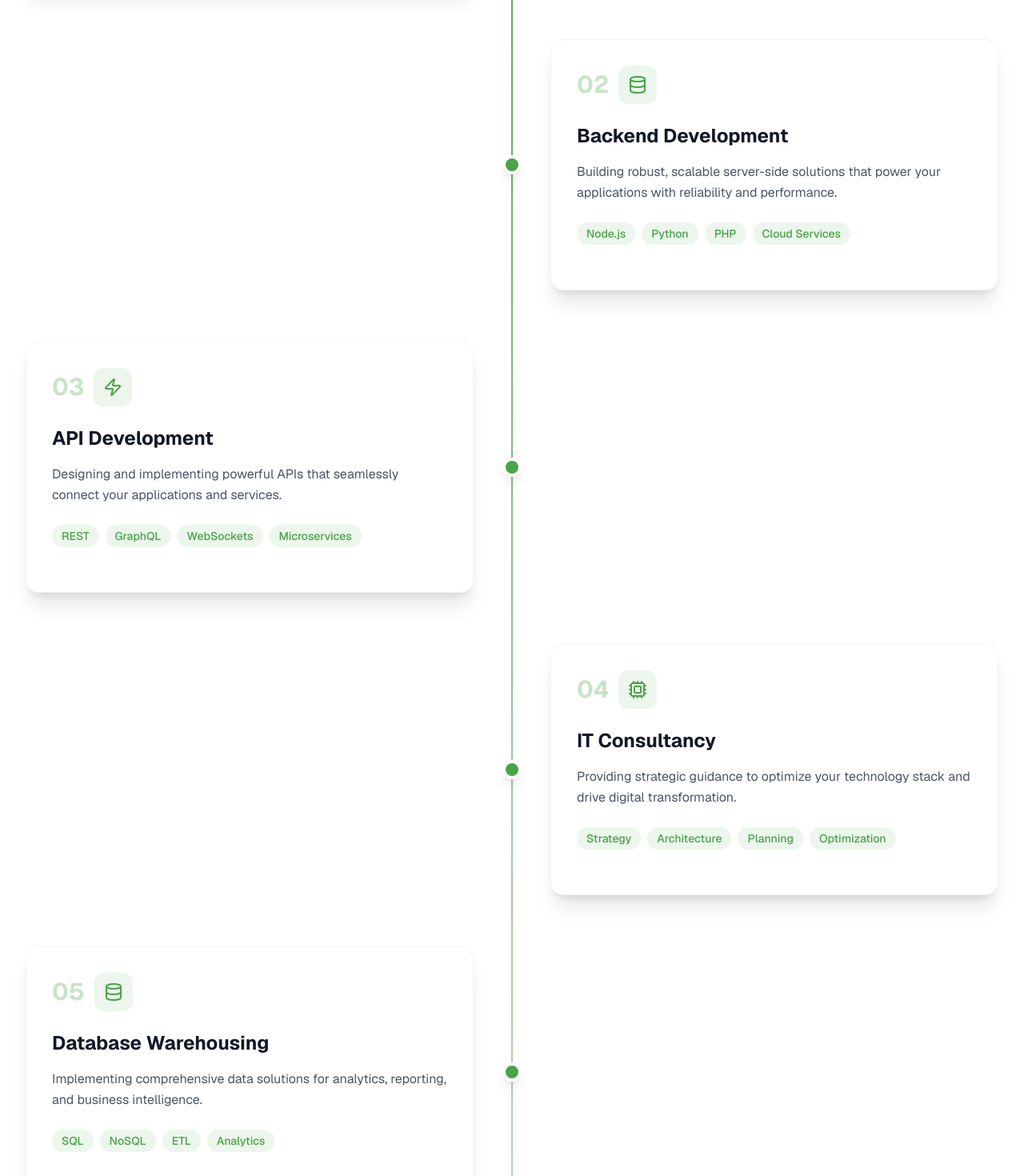
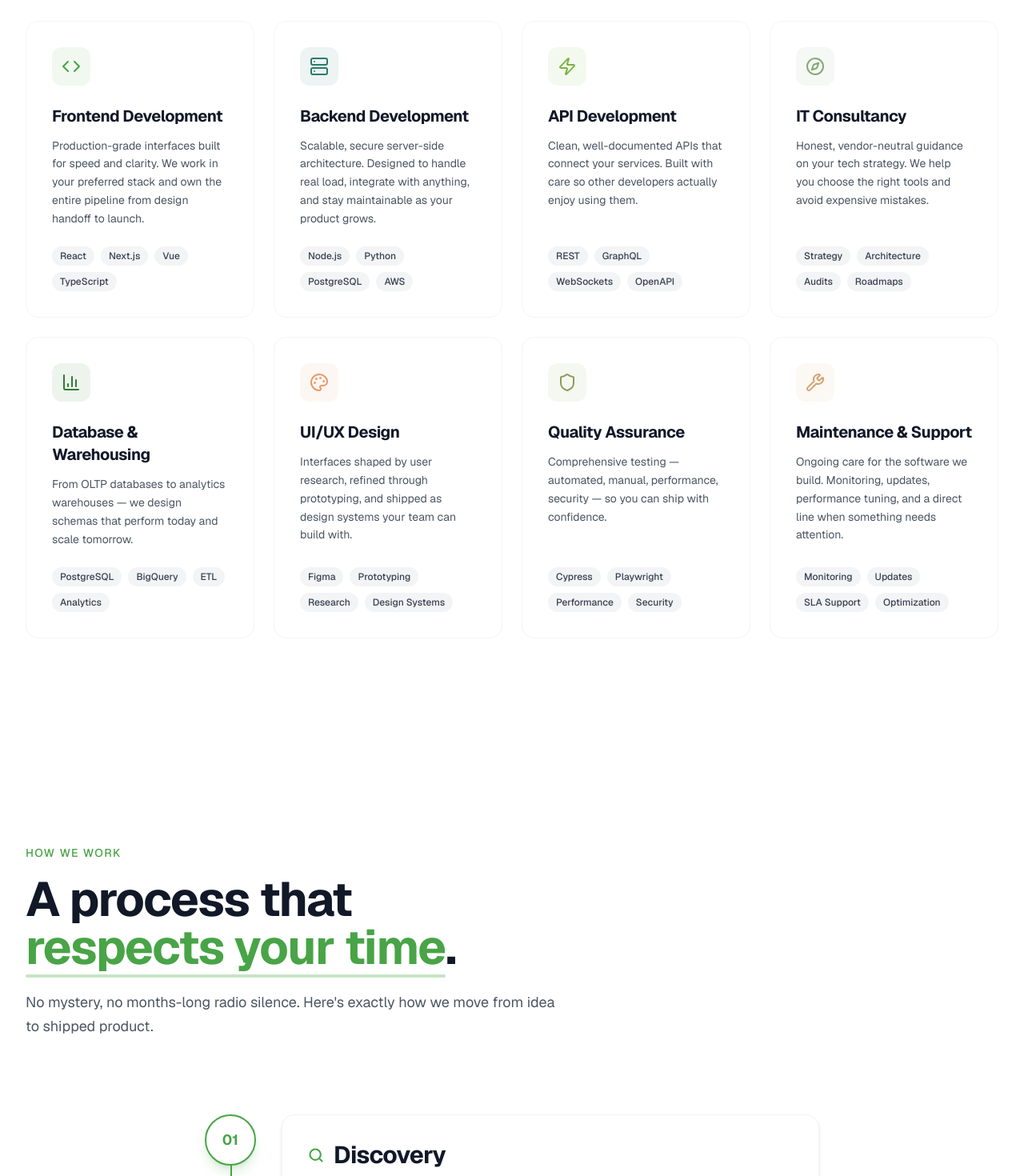
Before and after one commit to sambe369/breadcrumb-webpage, a Next.js app: page /services in a window 1280 px wide. Shown: the part 1300-2770 px from the top of the page at 80% size. Built offline with nearby package versions, Linux system fonts and the light colour scheme.

Commit message:
service2 and service 3 section changed

```diff
--- a/src/components/services section/Service2.jsx
+++ b/src/components/services section/Service2.jsx
@@ -1,154 +1,246 @@
 "use client";
 
-import { motion } from "framer-motion";
+import { motion, AnimatePresence } from "framer-motion";
+import { useRef, useState } from "react";
+import { useInView } from "framer-motion";
 import {
-  ArrowRight,
+  Code,
+  Server,
   Zap,
-  Code,
-  Database,
-  Cpu,
+  Compass,
+  BarChart3,
   Palette,
   Shield,
-  Settings,
+  Wrench,
 } from "lucide-react";
 
-// Services array
 const services = [
   {
     icon: Code,
     title: "Frontend Development",
     description:
-      "Creating stunning, responsive user interfaces that captivate and engage your audience with modern technologies.",
-    technologies: ["React", "Vue.js", "Angular", "TypeScript"],
-    step: "01",
+      "Production-grade interfaces built for speed and clarity. We work in your preferred stack and own the entire pipeline from design handoff to launch.",
+    technologies: ["React", "Next.js", "Vue", "TypeScript"],
+    glow: "#48A446", // vibrant brand green
   },
   {
-    icon: Database,
+    icon: Server,
     title: "Backend Development",
     description:
-      "Building robust, scalable server-side solutions that power your applications with reliability and performance.",
-    technologies: ["Node.js", "Python", "PHP", "Cloud Services"],
-    step: "02",
+      "Scalable, secure server-side architecture. Designed to handle real load, integrate with anything, and stay maintainable as your product grows.",
+    technologies: ["Node.js", "Python", "PostgreSQL", "AWS"],
+    glow: "#2D7A6E", // deep teal-green
   },
   {
     icon: Zap,
     title: "API Development",
     description:
-      "Designing and implementing powerful APIs that seamlessly connect your applications and services.",
-    technologies: ["REST", "GraphQL", "WebSockets", "Microservices"],
-    step: "03",
+      "Clean, well-documented APIs that connect your services. Built with care so other developers actually enjoy using them.",
+    technologies: ["REST", "GraphQL", "WebSockets", "OpenAPI"],
+    glow: "#7CB342", // lime-green
   },
   {
-    icon: Cpu,
+    icon: Compass,
     title: "IT Consultancy",
     description:
-      "Providing strategic guidance to optimize your technology stack and drive digital transformation.",
-    technologies: ["Strategy", "Architecture", "Planning", "Optimization"],
-    step: "04",
+      "Honest, vendor-neutral guidance on your tech strategy. We help you choose the right tools and avoid expensive mistakes.",
+    technologies: ["Strategy", "Architecture", "Audits", "Roadmaps"],
+    glow: "#88A878", // sage-green
   },
   {
-    icon: Database,
-    title: "Database Warehousing",
+    icon: BarChart3,
+    title: "Database & Warehousing",
     description:
-      "Implementing comprehensive data solutions for analytics, reporting, and business intelligence.",
-    technologies: ["SQL", "NoSQL", "ETL", "Analytics"],
-    step: "05",
+      "From OLTP databases to analytics warehouses — we design schemas that perform today and scale tomorrow.",
+    technologies: ["PostgreSQL", "BigQuery", "ETL", "Analytics"],
+    glow: "#2E7D32", // forest-green
   },
   {
     icon: Palette,
     title: "UI/UX Design",
     description:
-      "Crafting intuitive, beautiful designs that enhance user experience and drive engagement.",
-    technologies: ["Figma", "Prototyping", "User Research", "Design Systems"],
-    step: "06",
+      "Interfaces shaped by user research, refined through prototyping, and shipped as design systems your team can build with.",
+    technologies: ["Figma", "Prototyping", "Research", "Design Systems"],
+    glow: "#E89B6A", // warm coral — strategic accent #1
   },
   {
     icon: Shield,
     title: "Quality Assurance",
     description:
-      "Ensuring your applications meet the highest standards through comprehensive testing strategies.",
-    technologies: ["Automated Testing", "Manual QA", "Performance", "Security"],
-    step: "07",
+      "Comprehensive testing — automated, manual, performance, security — so you can ship with confidence.",
+    technologies: ["Cypress", "Playwright", "Performance", "Security"],
+    glow: "#8B9D5A", // olive-green
   },
   {
-    icon: Settings,
-    title: "Maintenance",
+    icon: Wrench,
+    title: "Maintenance & Support",
     description:
-      "Providing ongoing support to keep your applications running smoothly and securely.",
-    technologies: ["Monitoring", "Updates", "Support", "Optimization"],
-    step: "08",
+      "Ongoing care for the software we build. Monitoring, updates, performance tuning, and a direct line when something needs attention.",
+    technologies: ["Monitoring", "Updates", "SLA Support", "Optimization"],
+    glow: "#D4A574", // warm amber/gold — strategic accent #2
   },
 ];
 
 export default function Service2() {
+  const [hoveredColor, setHoveredColor] = useState(null);
+  const headingRef = useRef(null);
+  const headingInView = useInView(headingRef, {
+    once: true,
+    margin: "0px 0px -100px 0px",
+  });
+
   return (
-    <section className="py-24">
-      <div className="max-w-7xl mx-auto px-6 sm:px-8">
-        <div className="relative">
-          {/* Timeline line */}
-          <div className="absolute left-8 md:left-1/2 transform md:-translate-x-px top-0 bottom-0 w-0.5 bg-gradient-to-b from-[#48A446] via-[#48A446]/50 to-[#48A446]/20"></div>
+    <section className="py-32 bg-white relative overflow-hidden">
+      {/* Default subtle background glows */}
+      <div className="absolute inset-0 pointer-events-none">
+        <div className="absolute top-1/4 right-0 w-[500px] h-[500px] rounded-full bg-[#48A446]/6 blur-[140px]" />
+        <div className="absolute bottom-1/4 left-0 w-[400px] h-[400px] rounded-full bg-[#48A446]/8 blur-[120px]" />
+      </div>
 
-          <div className="space-y-16">
+      {/* Themed background wash — fades to the hovered service's color */}
+      <AnimatePresence>
+        {hoveredColor && (
+          <motion.div
+            key={hoveredColor}
+            initial={{ opacity: 0 }}
+            animate={{ opacity: 1 }}
+            exit={{ opacity: 0 }}
+            transition={{ duration: 0.8, ease: "easeOut" }}
+            className="absolute inset-0 pointer-events-none"
+          >
+            <div
+              className="absolute top-1/2 left-1/2 -translate-x-1/2 -translate-y-1/2 w-[1200px] h-[800px] rounded-full blur-[160px]"
+              style={{ background: `${hoveredColor}10` }}
+            />
+          </motion.div>
+        )}
+      </AnimatePresence>
+
+      <div className="max-w-7xl mx-auto px-6 sm:px-8 relative z-10">
+        {/* Section Header */}
+        <div ref={headingRef} className="max-w-2xl mb-20">
+          <motion.div
+            initial={{ opacity: 0, y: 20 }}
+            animate={headingInView ? { opacity: 1, y: 0 } : {}}
+            transition={{ duration: 0.6 }}
+            className="mb-4"
+          >
+            <span className="text-[#48A446] font-medium text-sm tracking-widest uppercase">
+              Full Capabilities
+            </span>
+          </motion.div>
+          <motion.h2
+            initial={{ opacity: 0, y: 40 }}
+            animate={headingInView ? { opacity: 1, y: 0 } : {}}
+            transition={{ duration: 0.6, delay: 0.1 }}
+            className="text-5xl md:text-6xl font-bold mb-6 text-gray-900 leading-[1.1] tracking-tight"
+          >
+            Everything you need,{" "}
+            <span className="text-[#48A446] relative inline-block">
+              under one roof
+              <motion.span
+                initial={{ scaleX: 0 }}
+                animate={headingInView ? { scaleX: 1 } : {}}
+                transition={{ duration: 0.8, delay: 1.1 }}
+                className="absolute -bottom-2 left-0 right-0 h-1 bg-[#48A446]/30 origin-left rounded-full"
+              />
+            </span>
+            .
+          </motion.h2>
+          <motion.p
+            initial={{ opacity: 0, y: 20 }}
+            animate={headingInView ? { opacity: 1, y: 0 } : {}}
+            transition={{ duration: 0.6, delay: 0.25 }}
+            className="text-lg text-gray-600 leading-relaxed"
+          >
+            From the first sketch to long-term support, we cover the full
+            lifecycle of building and running thoughtful software.
+          </motion.p>
+        </div>
+
+        {/* Services Grid */}
+        <div className="grid md:grid-cols-2 lg:grid-cols-4 gap-6">
           {services.map((service, index) => (
-              <motion.div
+            <ServiceCard
               key={service.title}
-                initial={{ opacity: 0, x: index % 2 === 0 ? -50 : 50 }}
-                whileInView={{ opacity: 1, x: 0 }}
-                transition={{ duration: 0.8, delay: index * 0.1 }}
-                viewport={{ once: true }}
-                className={`relative flex items-center ${
-                  index % 2 === 0 ? "md:flex-row" : "md:flex-row-reverse"
-                }`}
-              >
-                {/* Timeline dot */}
-                <div className="absolute left-8 md:left-1/2 transform md:-translate-x-1/2 w-6 h-6 bg-[#48A446] rounded-full border-4 border-white shadow-lg z-10"></div>
-
-                {/* Content */}
-                <div
-                  className={`ml-20 md:ml-0 md:w-1/2 ${
-                    index % 2 === 0 ? "md:pr-12" : "md:pl-12"
-                  }`}
-                >
-                  <div className="bg-white rounded-2xl p-8 shadow-xl border border-gray-100 group hover:shadow-2xl transition-all duration-300">
-                    {/* Step number */}
-                    <div className="inline-flex items-center gap-3 mb-6">
-                      <span className="text-3xl font-bold text-[#48A446]/30">
-                        {service.step}
-                      </span>
-                      <div className="w-12 h-12 rounded-xl bg-[#48A446]/10 flex items-center justify-center group-hover:bg-[#48A446] transition-colors duration-300">
-                        <service.icon className="w-6 h-6 text-[#48A446] group-hover:text-white transition-colors duration-300" />
+              service={service}
+              index={index}
+              onHoverStart={() => setHoveredColor(service.glow)}
+              onHoverEnd={() => setHoveredColor(null)}
+            />
+          ))}
         </div>
       </div>
+    </section>
+  );
+}
 
-                    <h3 className="text-2xl font-bold text-gray-900 mb-4">
+function ServiceCard({ service, index, onHoverStart, onHoverEnd }) {
+  return (
+    <motion.div
+      initial={{ opacity: 0, y: 40 }}
+      whileInView={{ opacity: 1, y: 0 }}
+      viewport={{ once: true, margin: "0px 0px -50px 0px" }}
+      transition={{ duration: 0.6, delay: (index % 4) * 0.1 }}
+      onMouseEnter={onHoverStart}
+      onMouseLeave={onHoverEnd}
+      className="relative group"
+    >
+      {/* Outer ambient halo — sits behind the card */}
+      <div
+        className="absolute -inset-1 rounded-2xl opacity-0 group-hover:opacity-100 transition-opacity duration-500 blur-2xl"
+        style={{
+          background: `radial-gradient(circle at center, ${service.glow}, transparent 70%)`,
+        }}
+        aria-hidden="true"
+      />
+
+      {/* Card */}
+      <div className="relative bg-white rounded-2xl p-8 border border-gray-100 transition-all duration-300 flex flex-col h-full group-hover:border-transparent">
+        {/* Themed border ring + shadow on hover */}
+        <div
+          className="absolute inset-0 rounded-2xl opacity-0 group-hover:opacity-100 transition-opacity duration-300 pointer-events-none"
+          style={{
+            boxShadow: `0 0 0 1.5px ${service.glow}40, 0 12px 40px -8px ${service.glow}50`,
+          }}
+          aria-hidden="true"
+        />
+
+        {/* Icon */}
+        <div
+          className="w-12 h-12 rounded-xl flex items-center justify-center mb-6 transition-all duration-300 group-hover:scale-110"
+          style={{
+            backgroundColor: `${service.glow}15`,
+          }}
+        >
+          <service.icon
+            className="w-6 h-6 transition-colors duration-300"
+            style={{ color: service.glow }}
+          />
+        </div>
+
+        {/* Title */}
+        <h3 className="text-xl font-bold text-gray-900 mb-3 tracking-tight">
           {service.title}
         </h3>
 
-                    <p className="text-gray-600 mb-6 leading-relaxed">
+        {/* Description */}
+        <p className="text-gray-600 text-sm leading-relaxed mb-6 flex-grow">
           {service.description}
         </p>
 
-                    <div className="flex flex-wrap gap-2 mb-6">
+        {/* Tech tags */}
+        <div className="flex flex-wrap gap-2">
           {service.technologies.map((tech, techIndex) => (
             <span
               key={techIndex}
-                          className="px-3 py-1 bg-[#48A446]/10 text-[#48A446] rounded-full text-sm font-medium"
+              className="px-2.5 py-1 bg-gray-100 text-gray-700 rounded-full text-xs font-medium"
             >
               {tech}
             </span>
           ))}
         </div>
-
-                    {/* <button className="inline-flex items-center gap-2 text-[#48A446] font-medium hover:gap-3 transition-all duration-300">
-                      Learn More <ArrowRight className="w-4 h-4" />
-                    </button> */}
-                  </div>
       </div>
     </motion.div>
-            ))}
-          </div>
-        </div>
-      </div>
-    </section>
   );
 }
--- a/src/components/services section/Service3.jsx
+++ b/src/components/services section/Service3.jsx
@@ -1,54 +1,190 @@
 "use client";
 
 import { motion } from "framer-motion";
+import { useRef } from "react";
+import { useInView, useScroll, useSpring } from "framer-motion";
+import { Search, Map, Code2, Rocket } from "lucide-react";
 
 const processSteps = [
-  { step: "01", title: "Discovery", desc: "Understanding your requirements and goals" },
-  { step: "02", title: "Planning", desc: "Strategic planning and architecture design" },
-  { step: "03", title: "Development", desc: "Building your solution with best practices" },
-  { step: "04", title: "Delivery", desc: "Testing, deployment, and ongoing support" },
+  {
+    step: "01",
+    icon: Search,
+    title: "Discovery",
+    desc: "We dig into your goals, users, and constraints — the messy human stuff that makes or breaks a project.",
+    deliverable: "Project brief, success criteria, fixed scope",
+    duration: "1-2 weeks",
+  },
+  {
+    step: "02",
+    icon: Map,
+    title: "Planning",
+    desc: "We map the technical approach, define the architecture, and surface risks before they become problems.",
+    deliverable: "Architecture diagram, technical roadmap, timeline",
+    duration: "1-2 weeks",
+  },
+  {
+    step: "03",
+    icon: Code2,
+    title: "Development",
+    desc: "We build in clear sprints with constant feedback loops. You see progress weekly, not at the end.",
+    deliverable: "Working software, weekly demos, transparent updates",
+    duration: "Project-dependent",
+  },
+  {
+    step: "04",
+    icon: Rocket,
+    title: "Delivery",
+    desc: "We ship carefully, monitor closely, and stick around. Launch is a milestone, not a finish line.",
+    deliverable: "Production launch, documentation, support handoff",
+    duration: "Ongoing",
+  },
 ];
 
 export default function Service3() {
+  const headingRef = useRef(null);
+  const headingInView = useInView(headingRef, {
+    once: true,
+    margin: "0px 0px -100px 0px",
+  });
+
+  // Scroll progress for the timeline line
+  const timelineRef = useRef(null);
+  const { scrollYProgress } = useScroll({
+    target: timelineRef,
+    offset: ["start 0.3", "end 0.7"],
+  });
+  const scaleY = useSpring(scrollYProgress, {
+    stiffness: 100,
+    damping: 30,
+    mass: 0.5,
+  });
+
   return (
-    <section className="py-20 bg-gray-50">
-      <div className="max-w-7xl mx-auto px-6 sm:px-8">
+    <section className="py-32 bg-white relative overflow-hidden">
+      <div className="absolute inset-0 pointer-events-none">
+        <div className="absolute top-1/3 right-0 w-[500px] h-[500px] rounded-full bg-[#48A446]/6 blur-[140px]" />
+        <div className="absolute bottom-1/4 left-0 w-[400px] h-[400px] rounded-full bg-[#48A446]/8 blur-[120px]" />
+      </div>
+
+      <div className="max-w-7xl mx-auto px-6 sm:px-8 relative z-10">
         {/* Section Header */}
+        <div ref={headingRef} className="max-w-2xl mb-24">
           <motion.div
-          initial={{ opacity: 0, y: 30 }}
-          whileInView={{ opacity: 1, y: 0 }}
-          transition={{ duration: 0.8 }}
-          viewport={{ once: true }}
-          className="text-center mb-16"
+            initial={{ opacity: 0, y: 20 }}
+            animate={headingInView ? { opacity: 1, y: 0 } : {}}
+            transition={{ duration: 0.6 }}
+            className="mb-4"
           >
-          <h2 className="text-4xl md:text-5xl font-bold text-gray-900 mb-6">
-            Our Process
-          </h2>
-          <p className="text-xl text-gray-600 max-w-3xl mx-auto">
-            We follow a proven methodology to ensure successful project delivery
-          </p>
+            <span className="text-[#48A446] font-medium text-sm tracking-widest uppercase">
+              How We Work
+            </span>
           </motion.div>
+          <motion.h2
+            initial={{ opacity: 0, y: 40 }}
+            animate={headingInView ? { opacity: 1, y: 0 } : {}}
+            transition={{ duration: 0.6, delay: 0.1 }}
+            className="text-5xl md:text-6xl font-bold mb-6 text-gray-900 leading-[1.1] tracking-tight"
+          >
+            A process that{" "}
+            <span className="text-[#48A446] relative inline-block">
+              respects your time
+              <motion.span
+                initial={{ scaleX: 0 }}
+                animate={headingInView ? { scaleX: 1 } : {}}
+                transition={{ duration: 0.8, delay: 1.1 }}
+                className="absolute -bottom-2 left-0 right-0 h-1 bg-[#48A446]/30 origin-left rounded-full"
+              />
+            </span>
+            .
+          </motion.h2>
+          <motion.p
+            initial={{ opacity: 0, y: 20 }}
+            animate={headingInView ? { opacity: 1, y: 0 } : {}}
+            transition={{ duration: 0.6, delay: 0.25 }}
+            className="text-lg text-gray-600 leading-relaxed"
+          >
+            No mystery, no months-long radio silence. Here's exactly how we move
+            from idea to shipped product.
+          </motion.p>
+        </div>
 
-        {/* Process Steps */}
-        <div className="grid grid-cols-1 md:grid-cols-4 gap-8">
+        {/* Vertical Timeline */}
+        <div ref={timelineRef} className="relative max-w-3xl mx-auto">
+          {/* Static gray background line */}
+          <div className="absolute left-7 md:left-8 top-0 bottom-0 w-0.5 bg-gray-200" />
+
+          {/* Animated green progress line */}
+          <motion.div
+            className="absolute left-7 md:left-8 top-0 bottom-0 w-0.5 bg-gradient-to-b from-[#48A446] via-[#48A446] to-[#48A446]/40 origin-top"
+            style={{ scaleY }}
+          />
+
+          {/* Steps */}
+          <div className="space-y-16">
             {processSteps.map((process, index) => (
               <motion.div
                 key={process.step}
-              initial={{ opacity: 0, y: 20 }}
-              whileInView={{ opacity: 1, y: 0 }}
-              transition={{ duration: 0.6, delay: index * 0.1 }}
+                initial={{ opacity: 0, x: -30 }}
+                whileInView={{ opacity: 1, x: 0 }}
+                viewport={{ once: true, margin: "0px 0px -50px 0px" }}
+                transition={{
+                  duration: 0.7,
+                  ease: [0.22, 1, 0.36, 1],
+                }}
+                className="relative pl-20 md:pl-24"
+              >
+                {/* Step circle on timeline */}
+                <motion.div
+                  initial={{ scale: 0 }}
+                  whileInView={{ scale: 1 }}
                   viewport={{ once: true }}
-              className="text-center"
+                  transition={{
+                    duration: 0.5,
+                    delay: 0.2,
+                    type: "spring",
+                    stiffness: 200,
+                  }}
+                  className="absolute left-0 top-0 w-14 h-14 md:w-16 md:h-16 rounded-full bg-white border-2 border-[#48A446] flex items-center justify-center z-10 shadow-lg shadow-[#48A446]/20"
                 >
-              <div className="w-20 h-20 rounded-full bg-[#48A446] text-white flex items-center justify-center text-2xl font-bold mb-6 mx-auto">
+                  <span className="text-[#48A446] font-bold text-lg">
                     {process.step}
-              </div>
-              <h3 className="text-xl font-bold text-gray-900 mb-3">
+                  </span>
+                </motion.div>
+
+                {/* Card content */}
+                <div className="bg-white rounded-2xl p-8 border border-gray-100 shadow-md hover:shadow-xl hover:border-[#48A446]/20 transition-all duration-300 group">
+                  <div className="flex items-center gap-3 mb-3">
+                    <process.icon
+                      className="w-5 h-5 text-[#48A446]"
+                      strokeWidth={2.5}
+                    />
+                    <h3 className="text-2xl md:text-3xl font-bold text-gray-900 tracking-tight">
                       {process.title}
                     </h3>
-              <p className="text-gray-600">{process.desc}</p>
+                  </div>
+                  <p className="text-gray-600 text-lg leading-relaxed mb-6">
+                    {process.desc}
+                  </p>
+                  <div className="grid grid-cols-1 sm:grid-cols-2 gap-4 pt-4 border-t border-gray-100">
+                    <div>
+                      <span className="text-xs font-semibold text-gray-500 uppercase tracking-wider block mb-1">
+                        Deliverables
+                      </span>
+                      <p className="text-sm text-gray-700 leading-snug">
+                        {process.deliverable}
+                      </p>
+                    </div>
+                    <div>
+                      <span className="text-xs font-semibold text-gray-500 uppercase tracking-wider block mb-1">
+                        Timeline
+                      </span>
+                      <p className="text-sm text-gray-700">{process.duration}</p>
+                    </div>
+                  </div>
+                </div>
               </motion.div>
             ))}
+          </div>
         </div>
       </div>
     </section>
```
Lines whose indentation alone changed are shown as unchanged.
